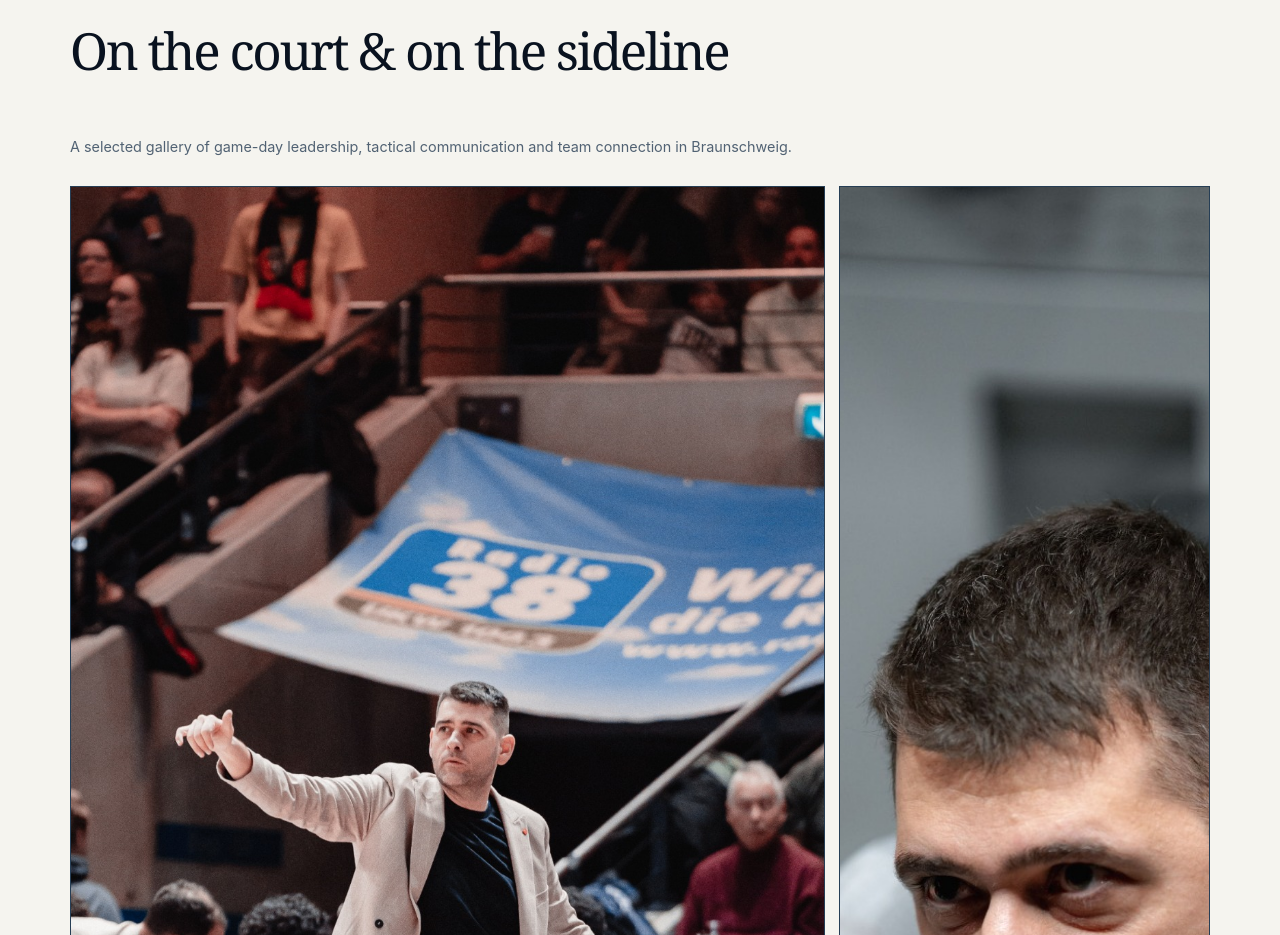
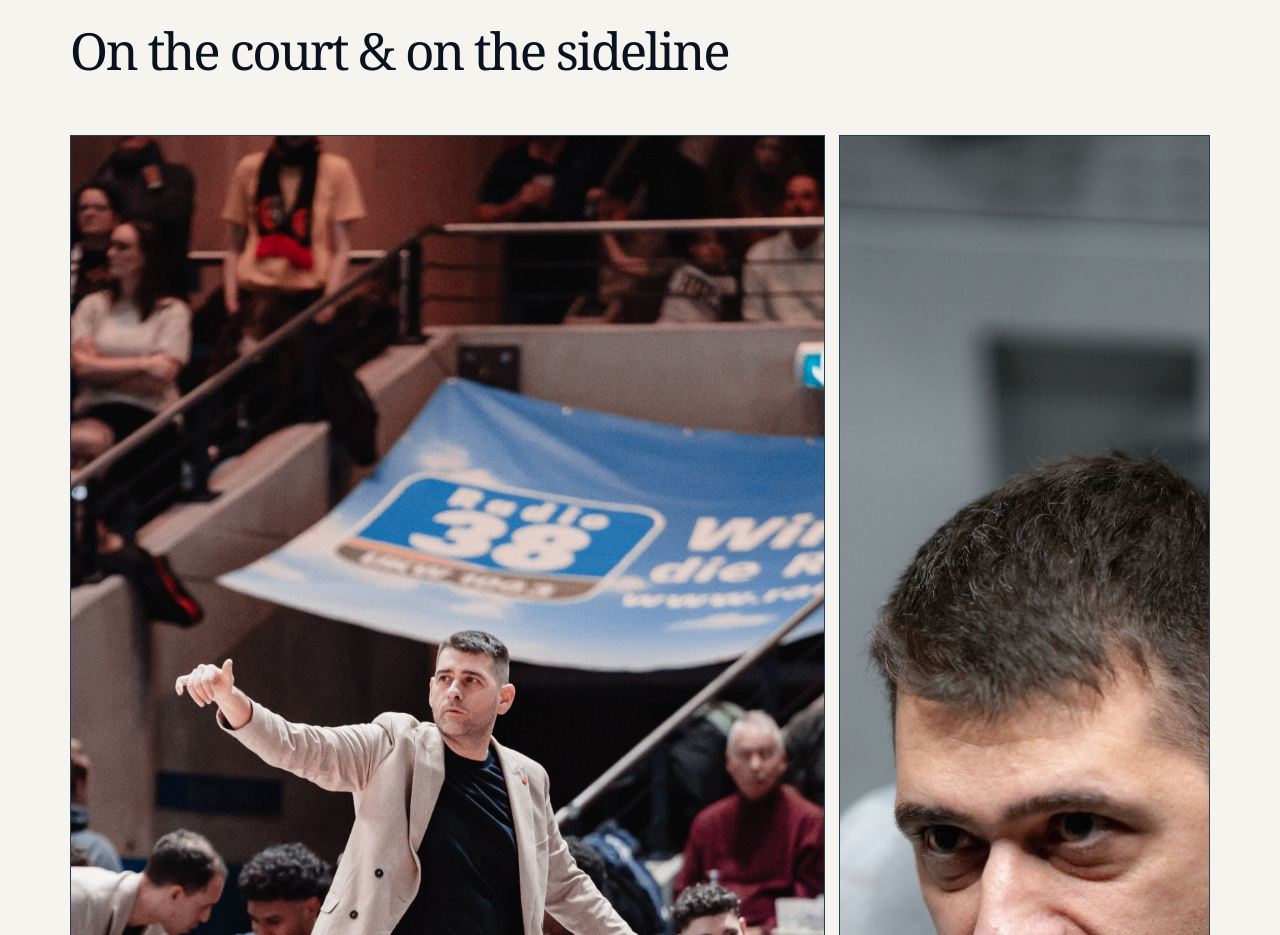
Before and after one commit to KonstantinosPapazoglou/KonstantinosPapazoglou.github.io, a plain HTML site: page index.html in a window 1280 px wide. Shown: the part 7920-8855 px from the top of the page. Drawn offline with Linux system fonts and the light colour scheme.

Commit message:
Add files via upload

```diff
--- a/index.html
+++ b/index.html
@@ -243,7 +243,6 @@
     <section class="gallery" aria-labelledby="gallery-heading">
       <div class="shell">
         <p class="eyebrow">Coaching photography</p><h2 id="gallery-heading" style="margin-top:0;font-family:Georgia,serif;font-size:clamp(2.1rem,4vw,3.4rem);font-weight:400;letter-spacing:-.045em">On the court &amp; on the sideline</h2>
-        <p class="image-note">A selected gallery of game-day leadership, tactical communication and team connection in Braunschweig.</p>
         <div class="gallery-grid">
           <div class="photo featured"><img src="assets/images/social-preview.jpg" alt="Konstantinos Papazoglou directing the team courtside during a basketball game" onerror="this.remove()"><div class="placeholder">Image unavailable</div><p class="photo-label">Courtside direction</p></div>
           <div class="photo"><img src="assets/images/kostas-papazoglou-courtside.jpg" alt="Konstantinos Papazoglou speaking to players during a timeout" onerror="this.remove()"><div class="placeholder">Image unavailable</div><p class="photo-label">Timeout preparation</p></div>
```
